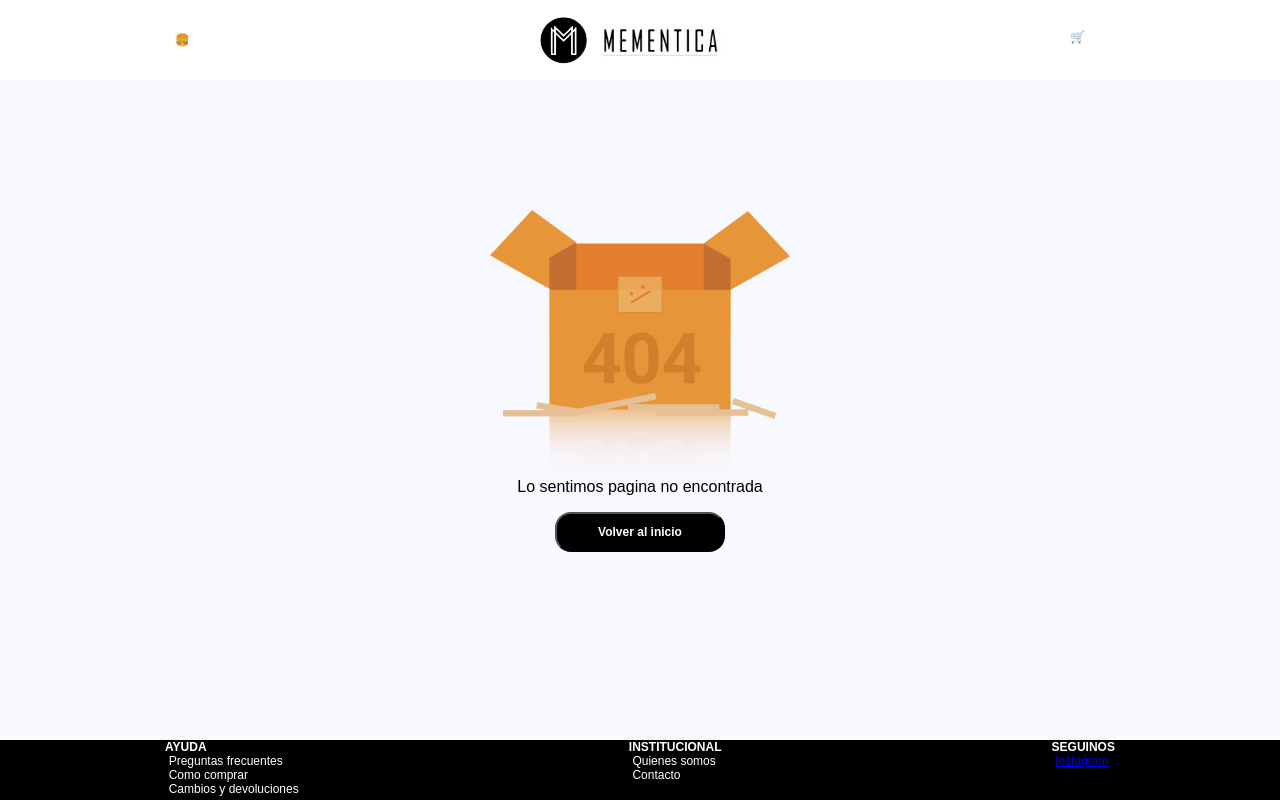
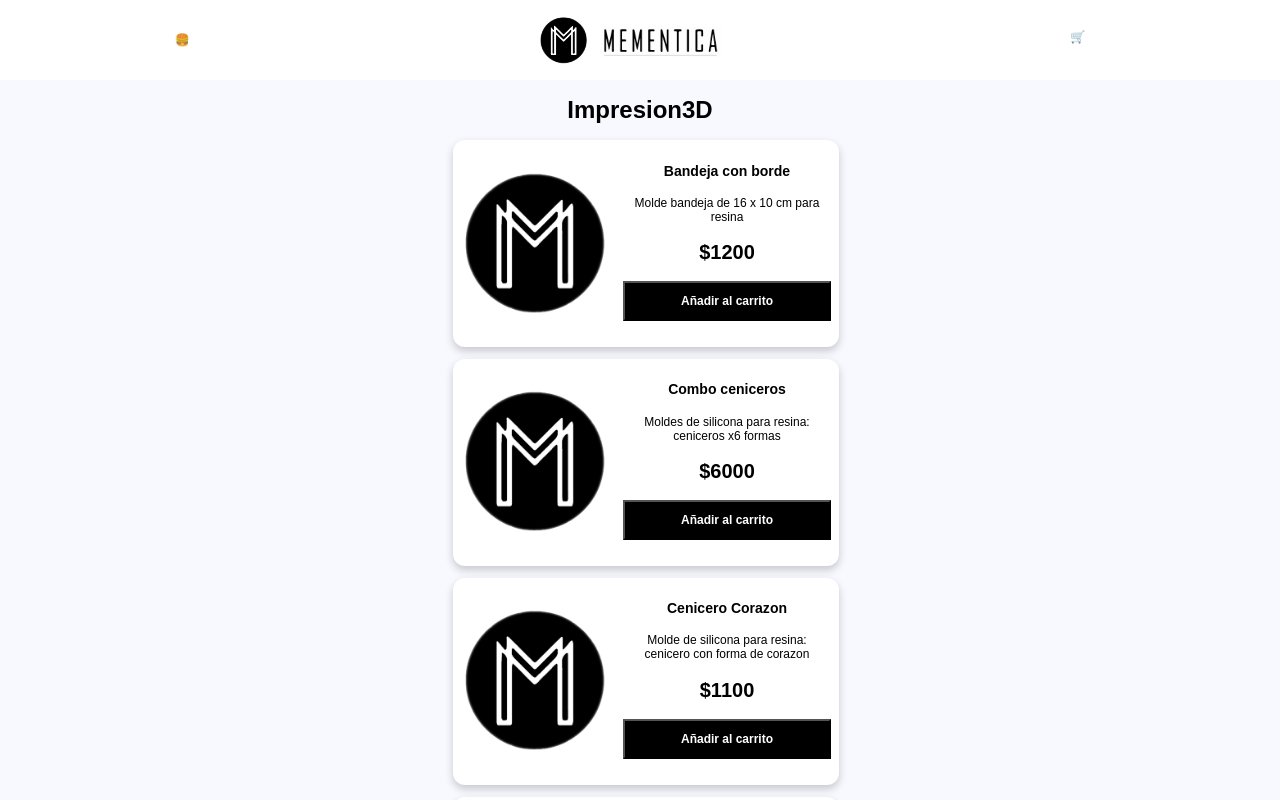
Before and after one commit to F-Scienza/mementica3D, a React (Create React App) app: page /ProductList/Impresion3D in a window 1280 px wide. Shown: the top 800 px of the page. Built offline with nearby package versions, Linux system fonts and the light colour scheme.

Commit message:
route products, agregar filtro para diferentes tipos de productos para mostrar

```diff
--- a/src/Components/CategoryCards/index.jsx
+++ b/src/Components/CategoryCards/index.jsx
@@ -6,39 +6,40 @@ import moldesVelas from '../../Images/ProductsImages/velazigzagrecta.jpg'
 import reventa from '../../Images/ProductsImages/resinaepoxi300.jpg'
 import outletProd from '../../Images/ProductsImages/expansores.jpg'
 import impresion3D from '../../Images/logo-M-scaled.webp'
+import { Link } from 'react-router-dom';
 
 function CategoryCards() {
     return (
 			<div>
 				<h2 className="carousel-title">CATEGORIAS</h2>
 				<div className="Category-cards-container">
-					<a href="/">
+					<Link to="/ProductList/Velas">
 						<Card2
 							categoryTitle="MOLDES PARA VELAS"
 							categoryBackground={moldesVelas}
 						/>
-					</a>
-					<a href="/">
+					</Link>
+					<Link to="/ProductList/MoldesResina">
 						<Card2
 							categoryTitle="MOLDES PARA RESINA"
 							categoryBackground={moldesResina}
 						/>
-					</a>
-					<a href="/">
+					</Link>
+					<Link to="/ProductList/ProductosVarios">
 						<Card2
 							categoryTitle="PRODUCTOS DE REVENTA"
 							categoryBackground={reventa}
 						/>
-					</a>
-					<a href="/">
+					</Link>
+					<Link to="/ProductList/Impresion3D">
 						<Card2
 							categoryTitle="IMPRESION 3D"
 							categoryBackground={impresion3D}
 						/>
-					</a>
-					<a href="/">
+					</Link>
+					<Link to="/ProductList/Outlet">
 						<Card2 categoryTitle="OUTLET" categoryBackground={outletProd} />
-					</a>
+					</Link>
 				</div>
 			</div>
 		);
--- /dev/null
+++ b/src/Containers/ProductList/index.jsx
@@ -0,0 +1,27 @@
+import React, { useContext } from 'react';
+import { useParams } from 'react-router-dom';
+import AppContext from '../../Context/AppContext';
+import { Card } from '../../Components/Card';
+function ProductList() {
+	const { state, addToCart } = useContext(AppContext);
+	const { products } = state;
+	const handleAddToCart = product => () => {
+		addToCart(product);
+	};
+	const { type } = useParams();
+
+	return (
+		<div>
+			<h1> {type} </h1>
+			{products.map(product => (
+				<Card
+					key={product.id}
+					product={product}
+					handleAddToCart={handleAddToCart}
+				/>
+			))}
+		</div>
+	);
+}
+
+export { ProductList };
--- a/src/Routes/App.jsx
+++ b/src/Routes/App.jsx
@@ -1,12 +1,13 @@
 import './App.css';
 import AppContext from '../Context/AppContext'
 import useInitialState from '../Hooks/useInitialState';
-import {  Route, Routes } from 'react-router-dom';
+import { Route, Routes } from 'react-router-dom';
 import { Home } from '../Containers/Home.jsx'
-import { Cart } from '../Containers/Cart/Cart.jsx'
+import { Cart } from '../Containers/Cart/'
 import { Header } from '../Components/Header'
 import { Footer } from '../Components/Footer'
-import { NotFound } from '../Containers/NotFound';
+import { NotFound }  from '../Containers/NotFound';
+import { ProductList } from '../Containers/ProductList'
 
 function App() {
 	const initialState = useInitialState()
@@ -18,9 +19,10 @@ function App() {
 						<Route exact path="/" element={<Home />} />
 						<Route exact path="/Cart" element={<Cart />} />
 						<Route path="*" element={<NotFound />} />
+						<Route path="/ProductList" element={<ProductList />} />
+						<Route path="/ProductList/:type" element={<ProductList />} />
 						{/*
 						<Route path='/Login' element={<Loguin/>}/>
-						<Route path='/ProductList' element={<ProductList />}/>
 						<Route path='/MoldesResina' element={<Resina />}/>
 						<Route path='/MoldesVelas' element={<Velas />}/>
 						<Route path='/3D' element={<Impresion />}/>
```
Also changed, not shown: src/Containers/Cart/index.jsx (renamed from src/Containers/Cart/Cart.jsx).
